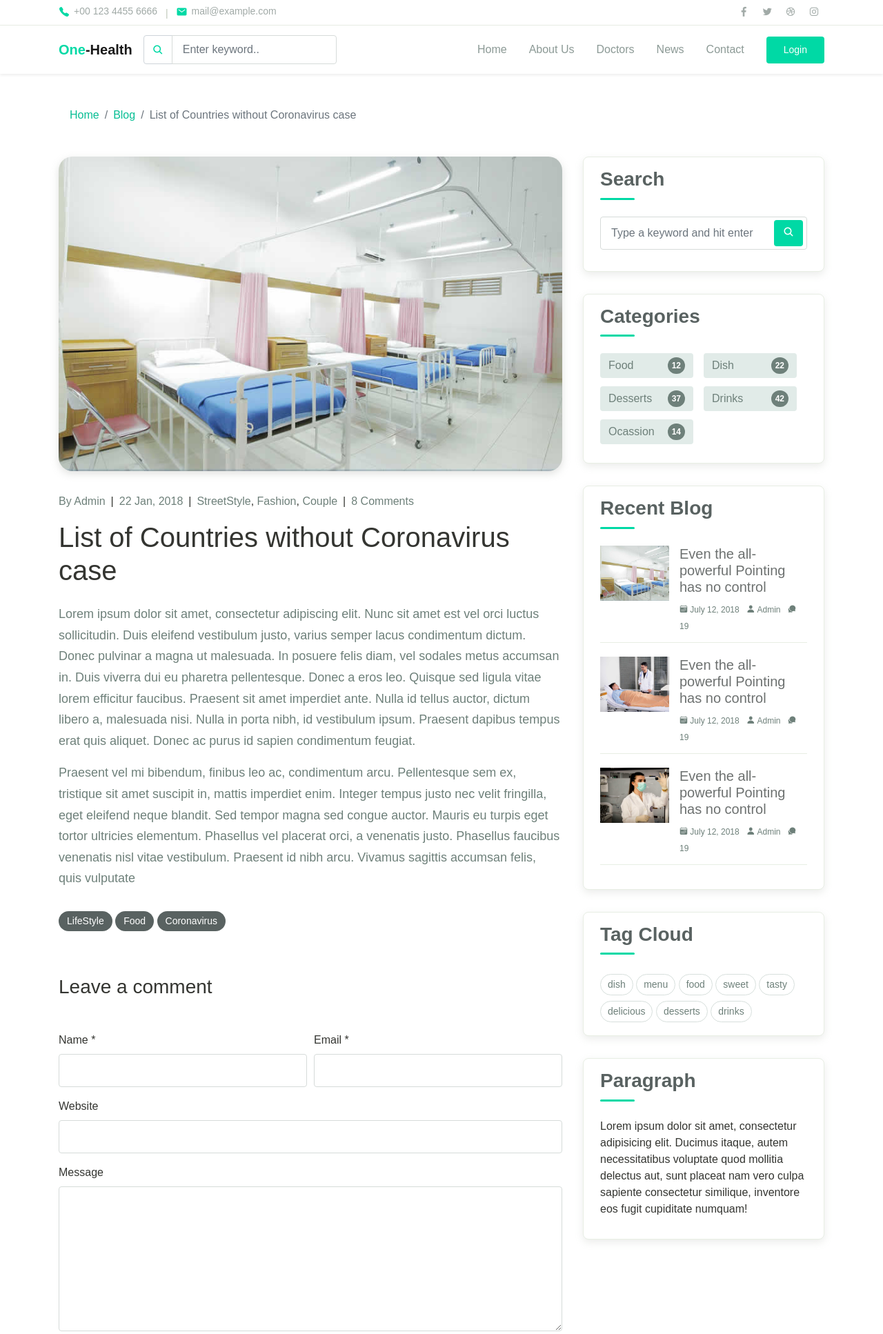
After one commit to AndriYana44/rumah-sakit-ortopedi, a Laravel app: page /blog-details in a window 1280 px wide. The commit adds this page. Shown: the top 1934 px of the page at 69% size. Run offline with Laravel 10, Linux system fonts and the light colour scheme; some libraries are stand-ins or nearby versions; some web fonts are replaced.

Commit message:
completed add page on compro

```diff
--- a/app/Http/Controllers/Compro/HomeController.php
+++ b/app/Http/Controllers/Compro/HomeController.php
@@ -24,4 +24,12 @@ class HomeController extends Controller
     public function blog (){
         return view ('compro.blog');
     }
+
+    public function blogDetails (){
+        return view ('compro.blog-details');
+    }
+
+    public function contact (){
+        return view ('compro.contact');
+    }
 }
--- /dev/null
+++ b/resources/views/compro/blog-details.blade.php
@@ -0,0 +1,187 @@
+@extends('compro.layouts.app')
+@section('content')
+<div class="page-section pt-5">
+    <div class="container">
+      <div class="row">
+        <div class="col-lg-8">
+          <nav aria-label="Breadcrumb">
+            <ol class="breadcrumb bg-transparent py-0 mb-5">
+              <li class="breadcrumb-item"><a href="index.html">Home</a></li>
+              <li class="breadcrumb-item"><a href="blog.html">Blog</a></li>
+              <li class="breadcrumb-item active" aria-current="page">List of Countries without Coronavirus case</li>
+            </ol>
+          </nav>
+        </div>
+      </div> <!-- .row -->
+
+      <div class="row">
+        <div class="col-lg-8">
+          <article class="blog-details">
+            <div class="post-thumb">
+              <img src="{{ asset('') }}assets-compro/assets/img/blog/blog_1.jpg" alt="">
+            </div>
+            <div class="post-meta">
+              <div class="post-author">
+                <span class="text-grey">By</span> <a href="#">Admin</a>
+              </div>
+              <span class="divider">|</span>
+              <div class="post-date">
+                <a href="#">22 Jan, 2018</a>
+              </div>
+              <span class="divider">|</span>
+              <div>
+                <a href="#">StreetStyle</a>, <a href="#">Fashion</a>, <a href="#">Couple</a>
+              </div>
+              <span class="divider">|</span>
+              <div class="post-comment-count">
+                <a href="#">8 Comments</a>
+              </div>
+            </div>
+            <h2 class="post-title h1">List of Countries without Coronavirus case</h2>
+            <div class="post-content">
+              <p>Lorem ipsum dolor sit amet, consectetur adipiscing elit. Nunc sit amet est vel orci luctus sollicitudin. Duis eleifend vestibulum justo, varius semper lacus condimentum dictum. Donec pulvinar a magna ut malesuada. In posuere felis diam, vel sodales metus accumsan in. Duis viverra dui eu pharetra pellentesque. Donec a eros leo. Quisque sed ligula vitae lorem efficitur faucibus. Praesent sit amet imperdiet ante. Nulla id tellus auctor, dictum libero a, malesuada nisi. Nulla in porta nibh, id vestibulum ipsum. Praesent dapibus tempus erat quis aliquet. Donec ac purus id sapien condimentum feugiat.</p>
+
+              <p>Praesent vel mi bibendum, finibus leo ac, condimentum arcu. Pellentesque sem ex, tristique sit amet suscipit in, mattis imperdiet enim. Integer tempus justo nec velit fringilla, eget eleifend neque blandit. Sed tempor magna sed congue auctor. Mauris eu turpis eget tortor ultricies elementum. Phasellus vel placerat orci, a venenatis justo. Phasellus faucibus venenatis nisl vitae vestibulum. Praesent id nibh arcu. Vivamus sagittis accumsan felis, quis vulputate</p>
+            </div>
+            <div class="post-tags">
+              <a href="#" class="tag-link">LifeStyle</a>
+              <a href="#" class="tag-link">Food</a>
+              <a href="#" class="tag-link">Coronavirus</a>
+            </div>
+          </article> <!-- .blog-details -->
+
+          <div class="comment-form-wrap pt-5">
+            <h3 class="mb-5">Leave a comment</h3>
+            <form action="#" class="">
+              <div class="form-row form-group">
+                <div class="col-md-6">
+                  <label for="name">Name *</label>
+                  <input type="text" class="form-control" id="name">
+                </div>
+                <div class="col-md-6">
+                  <label for="email">Email *</label>
+                  <input type="email" class="form-control" id="email">
+                </div>
+              </div>
+              <div class="form-group">
+                <label for="website">Website</label>
+                <input type="url" class="form-control" id="website">
+              </div>
+
+              <div class="form-group">
+                <label for="message">Message</label>
+                <textarea name="msg" id="message" cols="30" rows="8" class="form-control"></textarea>
+              </div>
+              <div class="form-group">
+                <input type="submit" value="Post Comment" class="btn btn-primary">
+              </div>
+
+            </form>
+          </div>
+        </div>
+        <div class="col-lg-4">
+          <div class="sidebar">
+            <div class="sidebar-block">
+              <h3 class="sidebar-title">Search</h3>
+              <form action="#" class="search-form">
+                <div class="form-group">
+                  <input type="text" class="form-control" placeholder="Type a keyword and hit enter">
+                  <button type="submit" class="btn"><span class="icon mai-search"></span></button>
+                </div>
+              </form>
+            </div>
+            <div class="sidebar-block">
+              <h3 class="sidebar-title">Categories</h3>
+              <ul class="categories">
+                <li><a href="#">Food <span>12</span></a></li>
+                <li><a href="#">Dish <span>22</span></a></li>
+                <li><a href="#">Desserts <span>37</span></a></li>
+                <li><a href="#">Drinks <span>42</span></a></li>
+                <li><a href="#">Ocassion <span>14</span></a></li>
+              </ul>
+            </div>
+
+            <div class="sidebar-block">
+              <h3 class="sidebar-title">Recent Blog</h3>
+              <div class="blog-item">
+                <a class="post-thumb" href="">
+                  <img src="{{ asset('') }}assets-compro/assets/img/blog/blog_1.jpg" alt="">
+                </a>
+                <div class="content">
+                  <h5 class="post-title"><a href="#">Even the all-powerful Pointing has no control</a></h5>
+                  <div class="meta">
+                    <a href="#"><span class="mai-calendar"></span> July 12, 2018</a>
+                    <a href="#"><span class="mai-person"></span> Admin</a>
+                    <a href="#"><span class="mai-chatbubbles"></span> 19</a>
+                  </div>
+                </div>
+              </div>
+              <div class="blog-item">
+                <a class="post-thumb" href="">
+                  <img src="{{ asset('') }}assets-compro/assets/img/blog/blog_2.jpg" alt="">
+                </a>
+                <div class="content">
+                  <h5 class="post-title"><a href="#">Even the all-powerful Pointing has no control</a></h5>
+                  <div class="meta">
+                    <a href="#"><span class="mai-calendar"></span> July 12, 2018</a>
+                    <a href="#"><span class="mai-person"></span> Admin</a>
+                    <a href="#"><span class="mai-chatbubbles"></span> 19</a>
+                  </div>
+                </div>
+              </div>
+              <div class="blog-item">
+                <a class="post-thumb" href="">
+                  <img src="{{ asset('') }}assets-compro/assets/img/blog/blog_3.jpg" alt="">
+                </a>
+                <div class="content">
+                  <h5 class="post-title"><a href="#">Even the all-powerful Pointing has no control</a></h5>
+                  <div class="meta">
+                    <a href="#"><span class="mai-calendar"></span> July 12, 2018</a>
+                    <a href="#"><span class="mai-person"></span> Admin</a>
+                    <a href="#"><span class="mai-chatbubbles"></span> 19</a>
+                  </div>
+                </div>
+              </div>
+            </div>
+
+            <div class="sidebar-block">
+              <h3 class="sidebar-title">Tag Cloud</h3>
+              <div class="tagcloud">
+                <a href="#" class="tag-cloud-link">dish</a>
+                <a href="#" class="tag-cloud-link">menu</a>
+                <a href="#" class="tag-cloud-link">food</a>
+                <a href="#" class="tag-cloud-link">sweet</a>
+                <a href="#" class="tag-cloud-link">tasty</a>
+                <a href="#" class="tag-cloud-link">delicious</a>
+                <a href="#" class="tag-cloud-link">desserts</a>
+                <a href="#" class="tag-cloud-link">drinks</a>
+              </div>
+            </div>
+
+            <div class="sidebar-block">
+              <h3 class="sidebar-title">Paragraph</h3>
+              <p>Lorem ipsum dolor sit amet, consectetur adipisicing elit. Ducimus itaque, autem necessitatibus voluptate quod mollitia delectus aut, sunt placeat nam vero culpa sapiente consectetur similique, inventore eos fugit cupiditate numquam!</p>
+            </div>
+          </div>
+        </div>
+      </div> <!-- .row -->
+    </div> <!-- .container -->
+  </div> <!-- .page-section -->
+
+  <div class="page-section banner-home bg-image" style="background-image: url({{ asset('') }}assets-compro/assets/img/banner-pattern.svg);">
+    <div class="container py-5 py-lg-0">
+      <div class="row align-items-center">
+        <div class="col-lg-4 wow zoomIn">
+          <div class="img-banner d-none d-lg-block">
+            <img src="{{ asset('') }}assets-compro/assets/img/mobile_app.png" alt="">
+          </div>
+        </div>
+        <div class="col-lg-8 wow fadeInRight">
+          <h1 class="font-weight-normal mb-3">Get easy access of all features using One Health Application</h1>
+          <a href="#"><img src="{{ asset('') }}assets-compro/assets/img/google_play.svg" alt=""></a>
+          <a href="#" class="ml-2"><img src="{{ asset('') }}assets-compro/assets/img/app_store.svg" alt=""></a>
+        </div>
+      </div> <!-- .row -->
+    </div> <!-- .container -->
+  </div> <!-- .banner-home -->
+  @endsection
--- a/resources/views/compro/layouts/app.blade.php
+++ b/resources/views/compro/layouts/app.blade.php
@@ -29,7 +29,8 @@
     @yield('content')
     @include('compro.layouts.footer')
 
-<script src="{{asset('assets-compro/assets')}}/js/jquery-3.5.1.min.js"></script>
+{{-- jquery --}}
+<script src="{{ asset('assets/libs/jquery/dist/jquery.min.js') }}"></script>
 
 <script src="{{asset('assets-compro/assets')}}/js/bootstrap.bundle.min.js"></script>
 
@@ -39,5 +40,19 @@
 
 <script src="{{asset('assets-compro/assets')}}/js/theme.js"></script>
 
+<script src="{{asset('assets-compro/assets')}}/js/google-maps.js"></script>
+
+<script async defer src="https://maps.googleapis.com/maps/api/js?key=AIzaSyAIA_zqjFMsJM_sxP9-6Pde5vVCTyJmUHM&callback=initMap"></script>
+
+<script>
+  // toggle menu active
+  $(document).ready(function () {
+    var url = window.location;
+    $('ul.navbar-nav a[href="' + url + '"]').parent().addClass('active');
+    $('ul.navbar-nav a').filter(function () {
+      return this.href == url;
+    }).parent().addClass('active');
+  });
+</script>
 </body>
 </html>
--- a/resources/views/compro/layouts/header.blade.php
+++ b/resources/views/compro/layouts/header.blade.php
@@ -40,7 +40,7 @@
 
         <div class="collapse navbar-collapse" id="navbarSupport">
           <ul class="navbar-nav ml-auto">
-            <li class="nav-item active">
+            <li class="nav-item">
               <a class="nav-link" href="{{ route('home') }}">Home</a>
             </li>
             <li class="nav-item">
@@ -53,7 +53,7 @@
               <a class="nav-link" href="{{ route('blog') }}">News</a>
             </li>
             <li class="nav-item">
-              <a class="nav-link" href="contact.html">Contact</a>
+              <a class="nav-link" href="{{ route('contact') }}">Contact</a>
             </li>
             @guest
                 <li class="nav-item">
--- a/routes/web.php
+++ b/routes/web.php
@@ -28,6 +28,8 @@ Route::get('/',[HomeController::class,'index'])->name('home');
 Route::get('/about',[HomeController::class,'about'])->name('about');
 Route::get('/doctors',[HomeController::class,'doctors'])->name('doctors');
 Route::get('/blog',[HomeController::class,'blog'])->name('blog');
+Route::get('/blog-details',[HomeController::class,'blogDetails'])->name('blog.details');
+Route::get('/contact',[HomeController::class,'contact'])->name('contact');
 Route::get('/post/{id}', [PostController::class, 'index'])->name('post');
 
 // Auth
```
Also changed, not shown: resources/views/compro/blog.blade.php (+8 -8 lines), resources/views/compro/contact.blade.php (added, +65 -0 lines).
